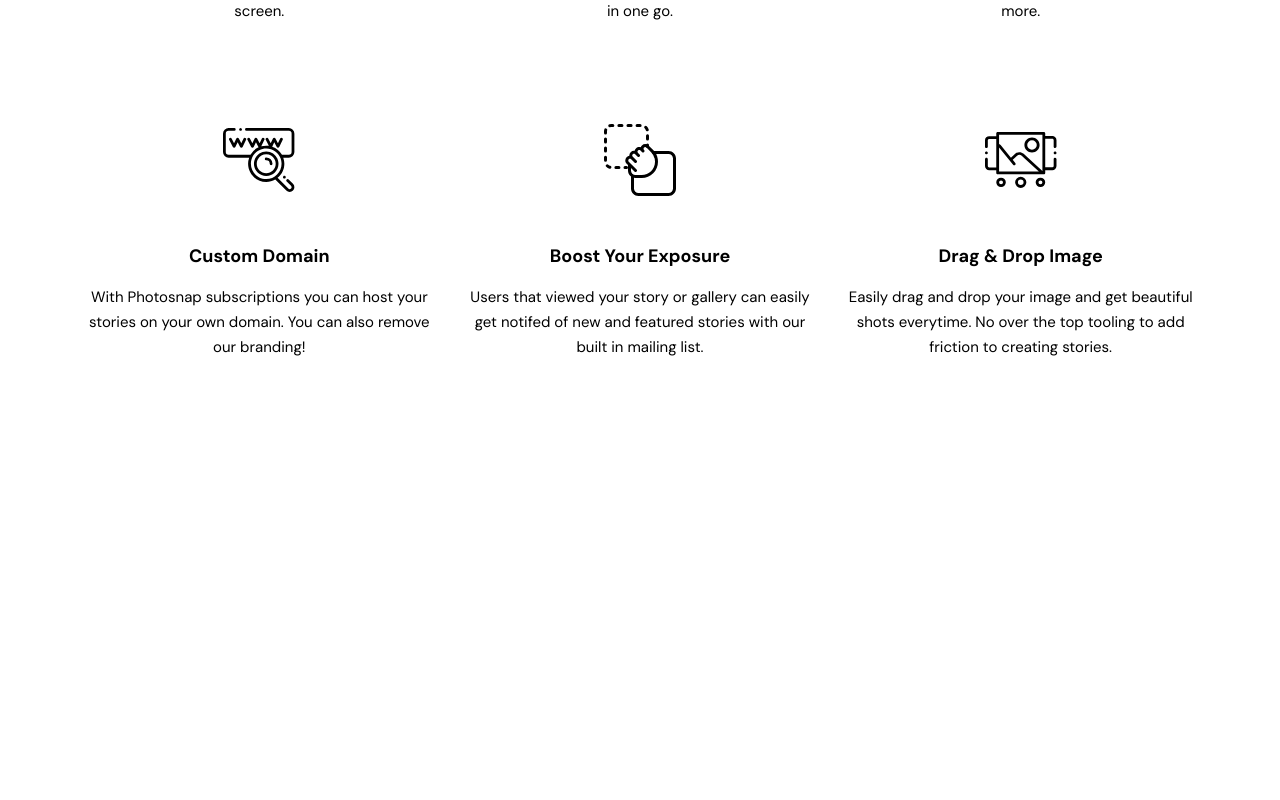
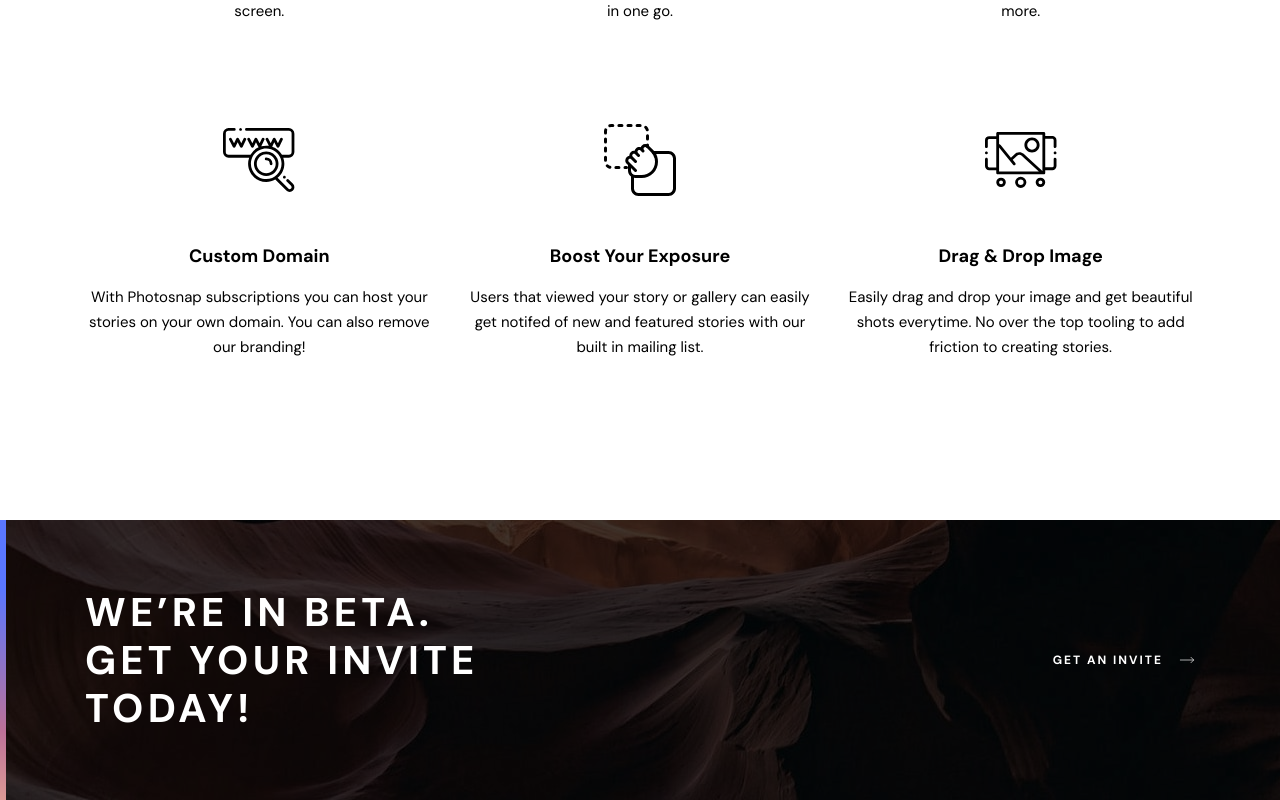
Before and after one commit to EduNunesGithub/Photosnap-Multi-Page-Website, a Next.js app: page /features in a window 1280 px wide. Shown: the part 859-1659 px from the top of the page. Before the commit the page ends 1379 px from the top, so only its background shows below. Built offline with nearby package versions, Linux system fonts and the light colour scheme.

Commit message:
feat(component): get an invitation

```diff
--- a/src/app/features/page.tsx
+++ b/src/app/features/page.tsx
@@ -1,6 +1,7 @@
 import { twMerge } from "tailwind-merge";
 import { Banner } from "@/components/Banner/Banner";
 import { Features as FeaturesComponent } from "@/components/Features/Features";
+import { GetAnInvite } from "@/components/GetAnInvite/GetAnInvite";
 import JPEGFeaturesHero from "#/JPEG/features-hero.jpg";
 
 const Features = () => (
@@ -44,6 +45,10 @@ const Features = () => (
         <FeaturesComponent.Features />
       </div>
     </section>
+
+    <section className="sm:flex sm:w-full">
+      <GetAnInvite />
+    </section>
   </main>
 );
 
--- /dev/null
+++ b/src/components/GetAnInvite/GetAnInvite.tsx
@@ -0,0 +1,62 @@
+import { MoveRight } from "lucide-react";
+import Image from "next/image";
+import Link from "next/link";
+import { twMerge } from "tailwind-merge";
+import JPEGBgBeta from "#/JPEG/bg-beta.jpg";
+
+export const GetAnInvite = () => (
+  <article className="sm:flex sm:relative sm:w-full sm:z-0">
+    <div
+      className={twMerge(
+        "sm:absolute sm:flex sm:h-full sm:w-full sm:z-0",
+        "sm:before:absolute sm:before:bg-pure-black sm:before:flex sm:before:h-full sm:before:opacity-50 sm:before:w-full sm:before:z-10",
+      )}
+    >
+      <Image
+        alt=""
+        className="sm:h-full sm:object-cover sm:w-full sm:z-0"
+        fill
+        placeholder="blur"
+        sizes="(min-width: 0px) 100vw"
+        src={JPEGBgBeta}
+      />
+    </div>
+
+    <div
+      className={twMerge(
+        "sm:flex sm:max-w-[90rem] sm:mx-auto sm:px-8 sm:py-16 sm:relative sm:w-full sm:z-10",
+        "md:px-10 md:py-17",
+      )}
+    >
+      <div
+        className={twMerge(
+          "sm:flex sm:flex-col sm:gap-6 sm:max-w-page-container sm:mx-auto sm:text-pure-white sm:w-full",
+          "md:flex-row md:gap-10 md:items-center md:justify-between",
+        )}
+      >
+        <h2 className={twMerge("sm:text-H1-H2 sm:uppercase", "md:max-w-100")}>
+          We’re in beta. Get your invite today!
+        </h2>
+
+        <Link
+          className={twMerge(
+            "text-H4",
+            "sm:decoration-transparent sm:duration-standard sm:ease-standard sm:flex sm:flex-shrink-0 sm:gap-4 sm:items-center sm:transition-colors sm:underline sm:uppercase sm:w-fit",
+            "sm:hover:decoration-inherit",
+          )}
+          href="#"
+        >
+          GET AN INVITE
+          <MoveRight className="sm:flex-shrink-0 sm:h-4 sm:stroke-[0.0625rem] sm:w-4" />
+        </Link>
+      </div>
+
+      <div
+        className={twMerge(
+          "sm:absolute sm:banner-gradient sm:h-[0.375rem] sm:max-w-32 sm:top-0 sm:w-full",
+          "md:bottom-0 md:h-auto md:left-0 md:top-0 md:w-[0.375rem]",
+        )}
+      />
+    </div>
+  </article>
+);
--- a/tailwind.config.ts
+++ b/tailwind.config.ts
@@ -27,6 +27,7 @@ const config: Config = {
         30: "7.5rem",
       },
       maxWidth: {
+        100: "25rem",
         "page-container": "69.375rem",
       },
       minHeight: {
@@ -35,6 +36,7 @@ const config: Config = {
       },
       padding: {
         18: "4.5rem",
+        17: "4.25rem",
         34: "8.5rem",
       },
       transitionDuration: {
```
Also changed, not shown: public/JPEG/bg-beta.jpg (added).
